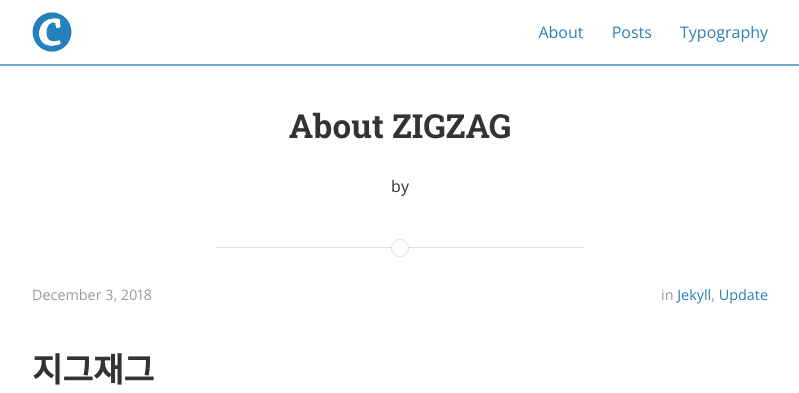
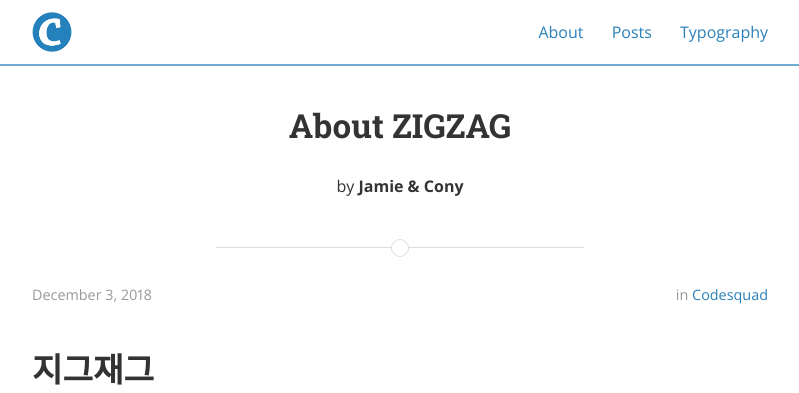
Before and after one commit to popsmile/popsmile.github.io, a Jekyll site: the page built from _posts/2018-12-03-zigzag.markdown, in a window 1280 px wide and 900 px high. Shown: the top 393 px of the window, without its empty margins (240-1039 px from the left). Built offline with Jekyll 4.4.1, drawn with Linux system fonts in a browser that asks for light colours; nearby versions of some CDN libraries.

```diff
--- a/_posts/2018-12-03-zigzag.md
+++ b/_posts/2018-12-03-zigzag.markdown
@@ -1,8 +1,10 @@
 ---
 layout: post
 title:  "About ZIGZAG"
-date:   2018-12-03 12:11:22 +0900
-categories: jekyll update
+date:   2018-12-03 12:11:22
+author: Jamie & Cony
+categories: Codesquad
+tags: app service
 ---
 # 지그재그
 
```
Also changed, not shown: about.md (+1 -1 lines), assets/profile.jpeg.
